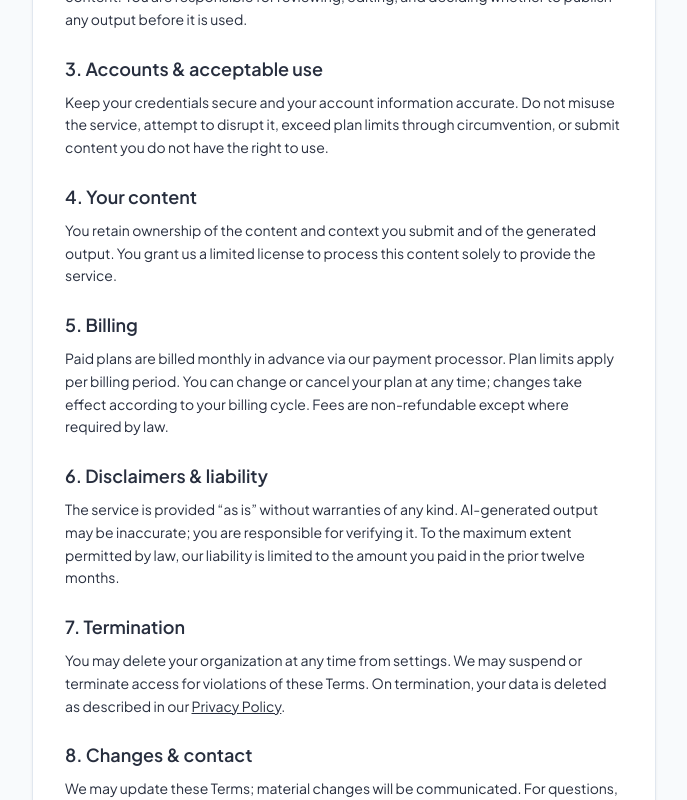
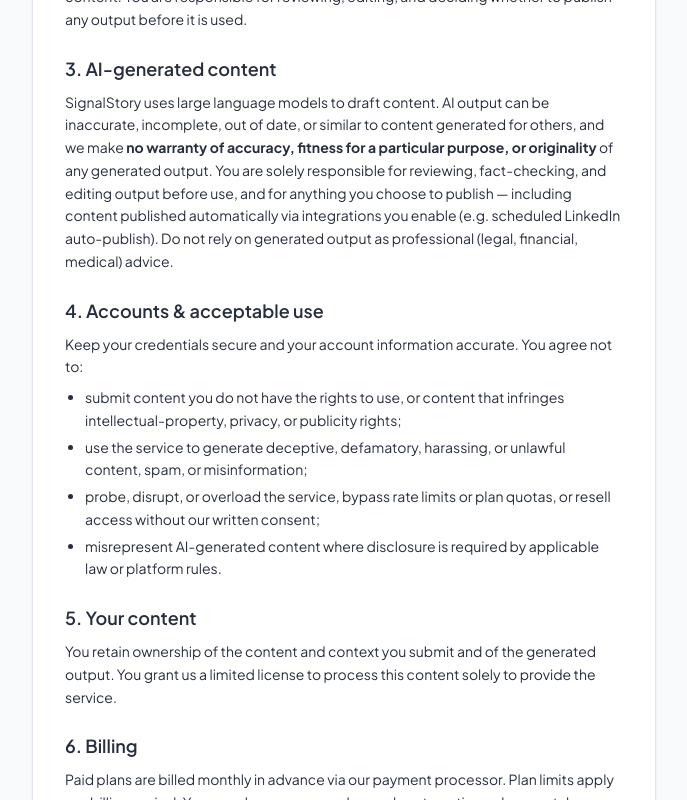
Before and after one commit to Joseph7789872/SignalStory, a Next.js app: page /terms in a window 1280 px wide. Shown: the part 460-1260 px from the top of the page, without its empty margins (296-983 px from the left). Built offline with nearby package versions, Linux system fonts and the light colour scheme; no server answers.

Commit message:
feat(legal): strengthen ToS/Privacy drafts (AI content, AUP, subprocessors, data rights) + review-UI disclaimer (H8)

```diff
--- a/app/privacy/page.tsx
+++ b/app/privacy/page.tsx
@@ -1,7 +1,8 @@
 import { LegalFooter } from "@/components/legal-footer";
 import { PublicHeader } from "@/components/marketing/public-header";
 
-// NOTE: Template copy — have counsel review before relying on this in production.
+// INTERNAL: Improved draft — counsel review still REQUIRED before launch.
+// Not user-facing; do not surface this note in the rendered page.
 export const dynamic = "force-dynamic";
 export const metadata = { title: "Privacy Policy — SignalStory" };
 
@@ -40,6 +41,21 @@
                 processing.
               </li>
               <li>
+                <strong>Company knowledge store:</strong> documents and URLs you
+                add to the knowledge base (case studies, changelogs, transcripts,
+                posts) are stored, chunked, and embedded so the pipeline can cite
+                them. These may contain your intellectual property or personal
+                data about your customers — only submit what you have the right
+                to store. Knowledge documents are retained until you delete them
+                from the Knowledge page or purge your organization.
+              </li>
+              <li>
+                <strong>Auto-ingested events:</strong> if you connect an
+                integration (Pipedrive, Attio, Linear, GitHub, or a generic
+                webhook), the events those tools send us become signals in your
+                workspace.
+              </li>
+              <li>
                 <strong>Usage &amp; billing data:</strong> pipeline runs, costs,
                 and subscription status needed to operate and bill the service.
               </li>
@@ -59,22 +75,43 @@
           <section className="space-y-2">
             <h2 className="text-lg font-semibold">Sub-processors</h2>
             <p>
-              We share data with infrastructure providers strictly to operate the
-              service: a database/auth host, large-language-model providers (to
-              generate content), a payment processor, an email provider, a job
-              queue, and a rate-limit store. Each processes data only as needed to
-              provide their function.
+              We share data with the following providers strictly to operate the
+              service; each processes data only as needed to provide its function:
             </p>
+            <ul className="list-disc space-y-1 pl-5">
+              <li><strong>Supabase</strong> — database, authentication, file storage</li>
+              <li><strong>OpenAI / Anthropic</strong> — LLM providers that process your signals, context, and knowledge excerpts to generate content and embeddings</li>
+              <li><strong>Vercel</strong> — application hosting</li>
+              <li><strong>Inngest</strong> — durable job queue for pipeline runs</li>
+              <li><strong>Stripe</strong> — payment processing</li>
+              <li><strong>Resend</strong> — transactional email</li>
+              <li><strong>Upstash</strong> — rate-limit store</li>
+              <li><strong>Sentry</strong> — error monitoring</li>
+              <li><strong>LinkedIn</strong> — only if you connect it, to publish posts you schedule</li>
+            </ul>
           </section>
 
           <section className="space-y-2">
-            <h2 className="text-lg font-semibold">Retention &amp; your rights</h2>
+            <h2 className="text-lg font-semibold">Retention &amp; your rights (GDPR/CCPA)</h2>
             <p>
-              We keep your data while your account is active. You can export all of
-              your organization&rsquo;s data, or permanently delete your
-              organization and its data, from your workspace settings (or via our
-              account API). For requests, contact us at the address below.
+              We keep your data while your account is active. Deleted signals go
+              to your workspace Trash before permanent removal; knowledge
+              documents are removed immediately when you delete them. You can
+              exercise your data rights self-serve:
             </p>
+            <ul className="list-disc space-y-1 pl-5">
+              <li>
+                <strong>Access / portability:</strong> export your entire
+                organization as JSON from Settings (or <code>GET /api/account</code>).
+              </li>
+              <li>
+                <strong>Erasure:</strong> permanently delete your organization and
+                all of its data — signals, assets, context, knowledge store,
+                connections — from Settings (or <code>DELETE /api/account</code>).
+                Deletion cascades to every child record.
+              </li>
+            </ul>
+            <p>For anything else, contact us at the address below.</p>
           </section>
 
           <section className="space-y-2">
--- a/app/terms/page.tsx
+++ b/app/terms/page.tsx
@@ -3,7 +3,8 @@
 import { LegalFooter } from "@/components/legal-footer";
 import { PublicHeader } from "@/components/marketing/public-header";
 
-// NOTE: Template copy — have counsel review before relying on this in production.
+// INTERNAL: Improved draft — counsel review still REQUIRED before launch.
+// Not user-facing; do not surface this note in the rendered page.
 export const dynamic = "force-dynamic";
 export const metadata = { title: "Terms of Service — SignalStory" };
 
@@ -41,17 +42,52 @@
           </section>
 
           <section className="space-y-2">
-            <h2 className="text-lg font-semibold">3. Accounts &amp; acceptable use</h2>
+            <h2 className="text-lg font-semibold">3. AI-generated content</h2>
             <p>
-              Keep your credentials secure and your account information accurate. Do
-              not misuse the service, attempt to disrupt it, exceed plan limits
-              through circumvention, or submit content you do not have the right to
-              use.
+              SignalStory uses large language models to draft content. AI output
+              can be inaccurate, incomplete, out of date, or similar to content
+              generated for others, and we make{" "}
+              <strong>
+                no warranty of accuracy, fitness for a particular purpose, or
+                originality
+              </strong>{" "}
+              of any generated output. You are solely responsible for reviewing,
+              fact-checking, and editing output before use, and for anything you
+              choose to publish — including content published automatically via
+              integrations you enable (e.g. scheduled LinkedIn auto-publish). Do
+              not rely on generated output as professional (legal, financial,
+              medical) advice.
             </p>
           </section>
 
           <section className="space-y-2">
-            <h2 className="text-lg font-semibold">4. Your content</h2>
+            <h2 className="text-lg font-semibold">4. Accounts &amp; acceptable use</h2>
+            <p>
+              Keep your credentials secure and your account information accurate.
+              You agree not to:
+            </p>
+            <ul className="list-disc space-y-1 pl-5">
+              <li>
+                submit content you do not have the rights to use, or content that
+                infringes intellectual-property, privacy, or publicity rights;
+              </li>
+              <li>
+                use the service to generate deceptive, defamatory, harassing, or
+                unlawful content, spam, or misinformation;
+              </li>
+              <li>
+                probe, disrupt, or overload the service, bypass rate limits or
+                plan quotas, or resell access without our written consent;
+              </li>
+              <li>
+                misrepresent AI-generated content where disclosure is required by
+                applicable law or platform rules.
+              </li>
+            </ul>
+          </section>
+
+          <section className="space-y-2">
+            <h2 className="text-lg font-semibold">5. Your content</h2>
             <p>
               You retain ownership of the content and context you submit and of the
               generated output. You grant us a limited license to process this
@@ -60,7 +96,7 @@
           </section>
 
           <section className="space-y-2">
-            <h2 className="text-lg font-semibold">5. Billing</h2>
+            <h2 className="text-lg font-semibold">6. Billing</h2>
             <p>
               Paid plans are billed monthly in advance via our payment processor.
               Plan limits apply per billing period. You can change or cancel your
@@ -70,20 +106,34 @@
           </section>
 
           <section className="space-y-2">
-            <h2 className="text-lg font-semibold">6. Disclaimers &amp; liability</h2>
+            <h2 className="text-lg font-semibold">7. Disclaimers</h2>
             <p>
-              The service is provided &ldquo;as is&rdquo; without warranties of any
-              kind. AI-generated output may be inaccurate; you are responsible for
-              verifying it. To the maximum extent permitted by law, our liability is
-              limited to the amount you paid in the prior twelve months.
+              The service is provided &ldquo;as is&rdquo; and &ldquo;as
+              available&rdquo; without warranties of any kind, express or implied,
+              including merchantability, fitness for a particular purpose, and
+              non-infringement. We do not warrant that the service will be
+              uninterrupted or error-free.
             </p>
           </section>
 
           <section className="space-y-2">
-            <h2 className="text-lg font-semibold">7. Termination</h2>
+            <h2 className="text-lg font-semibold">8. Limitation of liability</h2>
+            <p>
+              To the maximum extent permitted by law, we are not liable for
+              indirect, incidental, special, consequential, or punitive damages, or
+              for lost profits, revenue, data, or goodwill — including damages
+              arising from published AI-generated content. Our aggregate liability
+              is limited to the amount you paid us in the twelve months before the
+              claim.
+            </p>
+          </section>
+
+          <section className="space-y-2">
+            <h2 className="text-lg font-semibold">9. Termination</h2>
             <p>
               You may delete your organization at any time from settings. We may
-              suspend or terminate access for violations of these Terms. On
+              suspend or terminate access for violations of these Terms, including
+              the acceptable-use rules above, with notice where practicable. On
               termination, your data is deleted as described in our{" "}
               <Link className="underline" href="/privacy">
                 Privacy Policy
@@ -93,7 +143,7 @@
           </section>
 
           <section className="space-y-2">
-            <h2 className="text-lg font-semibold">8. Changes &amp; contact</h2>
+            <h2 className="text-lg font-semibold">10. Changes &amp; contact</h2>
             <p>
               We may update these Terms; material changes will be communicated. For
               questions, email{" "}
--- a/components/signal/asset-card.tsx
+++ b/components/signal/asset-card.tsx
@@ -528,6 +528,11 @@
           </Button>
             </div>
 
+            <p className="text-xs text-muted-foreground">
+              AI-generated draft — review for accuracy before approving.
+              You&apos;re responsible for anything you publish.
+            </p>
+
             <DeliveryBar
               assetId={asset.id}
               signalId={asset.signalId}
```
